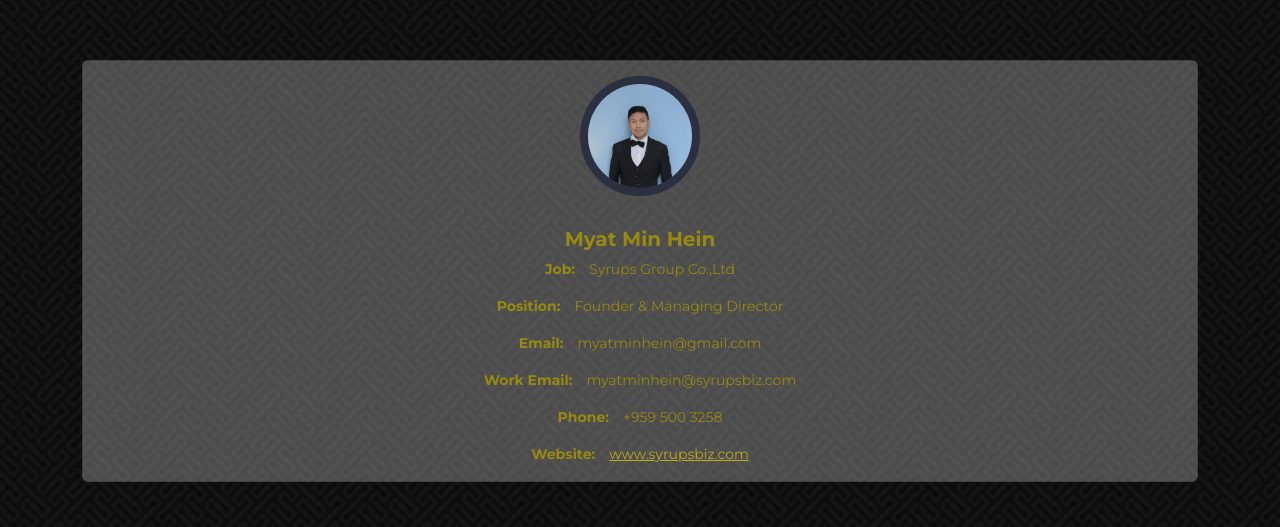
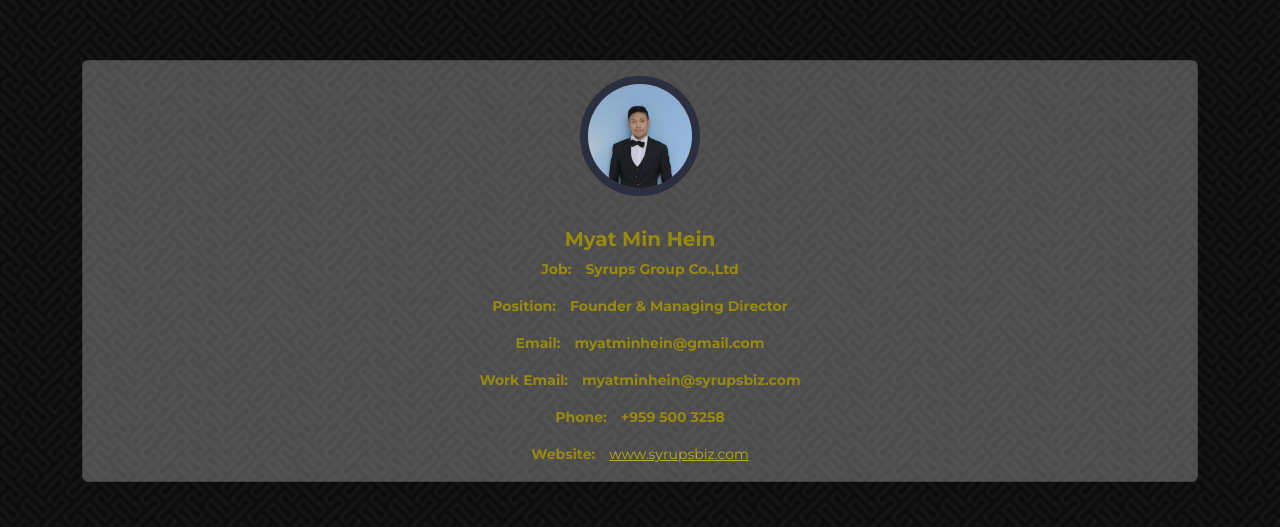
Before and after one commit to MyatMinHein/m2h-vc, a plain HTML site: page index.html in a window 1280 px wide. Shown: the part 153-680 px from the top of the page. Drawn offline with nearby package versions, Linux system fonts and the light colour scheme.

Commit message:
bold all phrases

```diff
--- a/index.html
+++ b/index.html
@@ -78,11 +78,11 @@
 
               </tbody>
             </table> -->
-            <p class="card-text"><span class="title"><b>Job:</b>&ensp;&ensp;</span>Syrups Group Co.,Ltd<span></span></p>
-            <p class="card-text"><span><b>Position:</b></span>&ensp;&ensp;<span>Founder & Managing Director</span></p>
-            <p class="card-text"><span><b>Email:</b></span>&ensp;&ensp;myatminhein@gmail.com</p>
-            <p class="card-text"><span><b>Work Email:</b></span>&ensp;&ensp;myatminhein@syrupsbiz.com</p>
-            <p class="card-text"><span><b>Phone:</b></span>&ensp;&ensp;+959 500 3258</p>
+            <p class="card-text"><span class="title"><b>Job:</b>&ensp;&ensp;</span><b>Syrups Group Co.,Ltd</b><span></span></p>
+            <p class="card-text"><span><b>Position:</b></span>&ensp;&ensp;<span><b>Founder & Managing Director</b></span></p>
+            <p class="card-text"><span><b>Email:</b></span>&ensp;&ensp;<b>myatminhein@gmail.com</b></p>
+            <p class="card-text"><span><b>Work Email:</b></span>&ensp;&ensp;<b>myatminhein@syrupsbiz.com</b></p>
+            <p class="card-text"><span><b>Phone:</b></span>&ensp;&ensp;<b>+959 500 3258</b></p>
             <p class="card-text"><span><b>Website:</b></span>&ensp;&ensp;<a href="https://syrupsbiz.com"><u>www.syrupsbiz.com</u></a></p>
           </div>
         </div>
```
